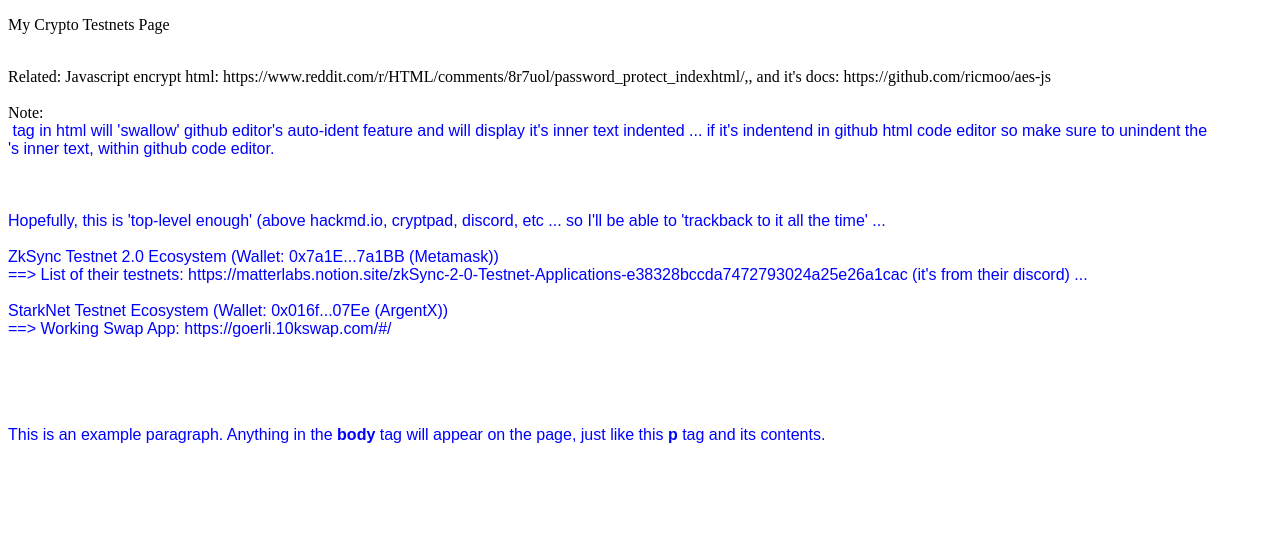
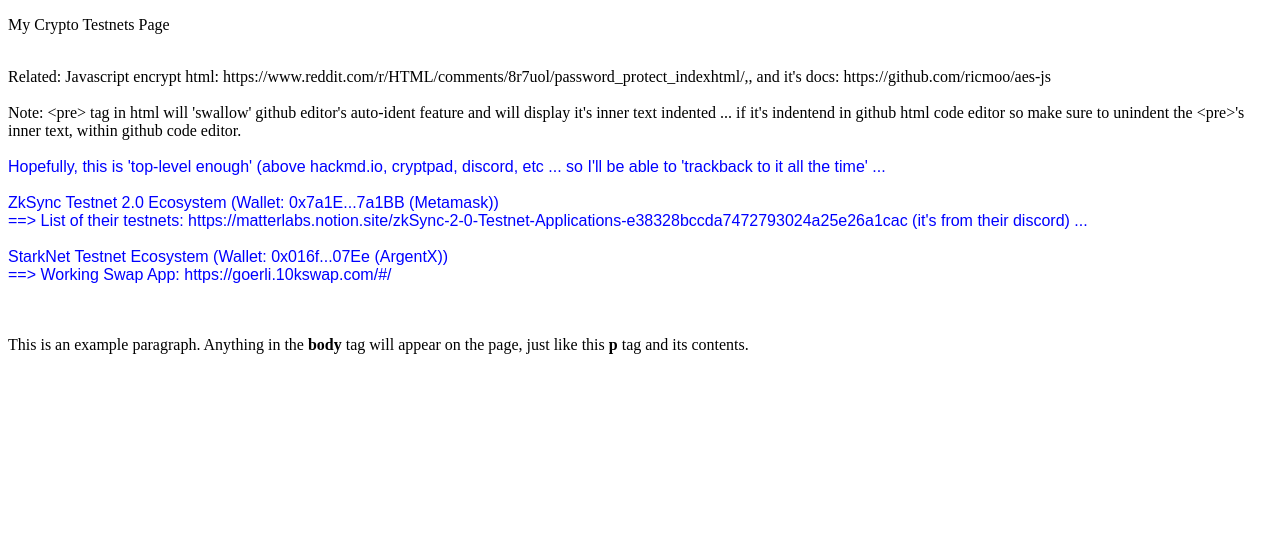
Before and after one commit to myblog112/myblog112.github.io, a plain HTML site: page index.html in a window 1280 px wide. Drawn offline with Linux system fonts and the light colour scheme.

Commit message:
Update index.html

```diff
--- a/index.html
+++ b/index.html
@@ -19,7 +19,8 @@
 <p>My Crypto Testnets Page</p><br>
 
 Related: Javascript encrypt html: https://www.reddit.com/r/HTML/comments/8r7uol/password_protect_indexhtml/,, and it's docs: https://github.com/ricmoo/aes-js <br><br>
-Note: <pre> tag in html will 'swallow' github editor's auto-ident feature and will display it's inner text indented ... if it's indentend in github html code editor so make sure to unindent the <pre>'s inner text, within github code editor. <br> <br>
+Note: &lt;pre&gt; tag in html will 'swallow' github editor's auto-ident feature and will display it's inner text indented ... if it's indentend in github html
+  code editor so make sure to unindent the &lt;pre&gt;'s inner text, within github code editor. <br> <br>
 
 <pre>
 Hopefully, this is 'top-level enough' (above hackmd.io, cryptpad, discord, etc ... so I'll be able to 'trackback to it all the time' ...
```
